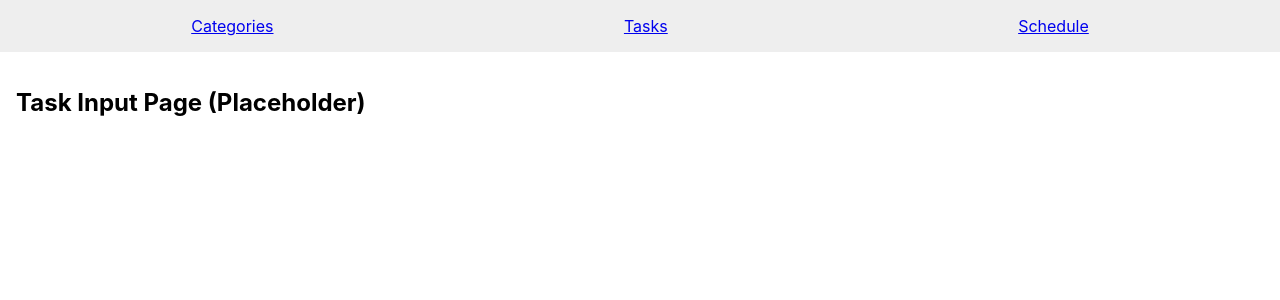
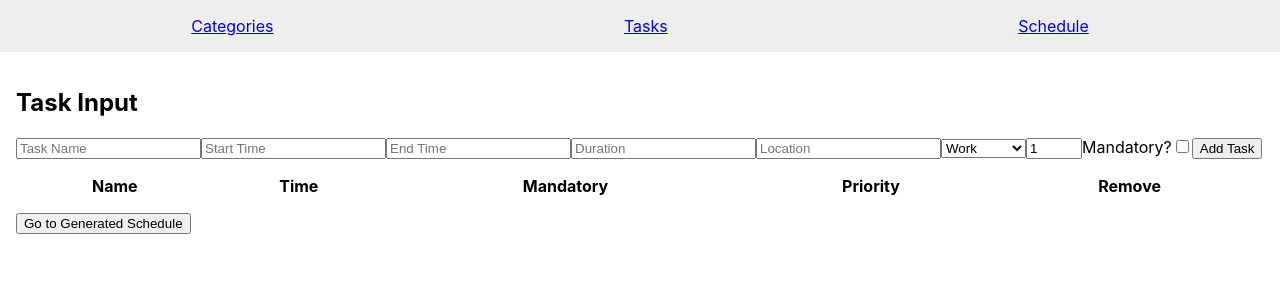
Before and after one commit to brianmcmanus2000/planner-app, a React (Create React App) app: page /tasks in a window 1280 px wide. Shown: the top 300 px of the page. Built offline with nearby package versions, Linux system fonts and the light colour scheme.

Commit message:
added some simple functionality to the task input page

```diff
--- a/src/pages/TaskInputPage.tsx
+++ b/src/pages/TaskInputPage.tsx
@@ -1,10 +1,112 @@
 // src/pages/TaskInputPage.tsx
-import React from 'react';
+import React, { useState } from 'react';
+
+interface Task {
+  name: string;
+  startTime: string;
+  endTime: string;
+  duration: string;
+  location: string;
+  category: string;
+  mandatory: boolean;
+  priority: number;
+}
 
 const TaskInputPage = () => {
+  const [task, setTask] = useState<Task>({
+    name: '',
+    startTime: '',
+    endTime: '',
+    duration: '',
+    location: '',
+    category: 'Work',
+    mandatory: false,
+    priority: 1,
+  });
+  const [taskList, setTaskList] = useState<Task[]>([]);
+
+  const handleChange = (e: React.ChangeEvent<HTMLInputElement | HTMLSelectElement>) => {
+    const { name, value } = e.target;
+    const isCheckbox = e.target instanceof HTMLInputElement && e.target.type === 'checkbox';
+    const checked = isCheckbox ? (e.target as HTMLInputElement).checked : undefined;
+
+    setTask({
+      ...task,
+      [name]: isCheckbox ? checked : value,
+    });
+  };
+
+  const addTask = () => {
+    setTaskList([...taskList, task]);
+    setTask({
+      name: '',
+      startTime: '',
+      endTime: '',
+      duration: '',
+      location: '',
+      category: 'Work',
+      mandatory: false,
+      priority: 1,
+    });
+  };
+
+  const removeTask = (index: number) => {
+    setTaskList(taskList.filter((_, i) => i !== index));
+  };
+
   return (
     <div style={{ padding: '1rem' }}>
-      <h2>Task Input Page (Placeholder)</h2>
+      <h2>Task Input</h2>
+      <input name="name" value={task.name} onChange={handleChange} placeholder="Task Name" />
+      <input name="startTime" value={task.startTime} onChange={handleChange} placeholder="Start Time" />
+      <input name="endTime" value={task.endTime} onChange={handleChange} placeholder="End Time" />
+      <input name="duration" value={task.duration} onChange={handleChange} placeholder="Duration" />
+      <input name="location" value={task.location} onChange={handleChange} placeholder="Location" />
+      <select name="category" value={task.category} onChange={handleChange}>
+        <option value="Work">Work</option>
+        <option value="Chores">Chores</option>
+        <option value="Relaxation">Relaxation</option>
+      </select>
+      <input
+        type="number"
+        name="priority"
+        value={task.priority}
+        min={1}
+        max={10}
+        onChange={handleChange}
+        placeholder="Priority"
+      />
+      <label>
+        Mandatory?
+        <input
+          type="checkbox"
+          name="mandatory"
+          checked={task.mandatory}
+          onChange={handleChange}
+        />
+      </label>
+      <button onClick={addTask}>Add Task</button>
+
+      <table style={{ marginTop: '1rem', width: '100%', borderCollapse: 'collapse' }}>
+        <thead>
+          <tr>
+            <th>Name</th><th>Time</th><th>Mandatory</th><th>Priority</th><th>Remove</th>
+          </tr>
+        </thead>
+        <tbody>
+          {taskList.map((t, idx) => (
+            <tr key={idx}>
+              <td>{t.name}</td>
+              <td>{t.startTime || t.endTime || t.duration}</td>
+              <td>{t.mandatory ? 'Yes' : 'No'}</td>
+              <td>{t.priority}</td>
+              <td><button onClick={() => removeTask(idx)}>❌</button></td>
+            </tr>
+          ))}
+        </tbody>
+      </table>
+
+      <button style={{ marginTop: '1rem' }}>Go to Generated Schedule</button>
     </div>
   );
 };
```
